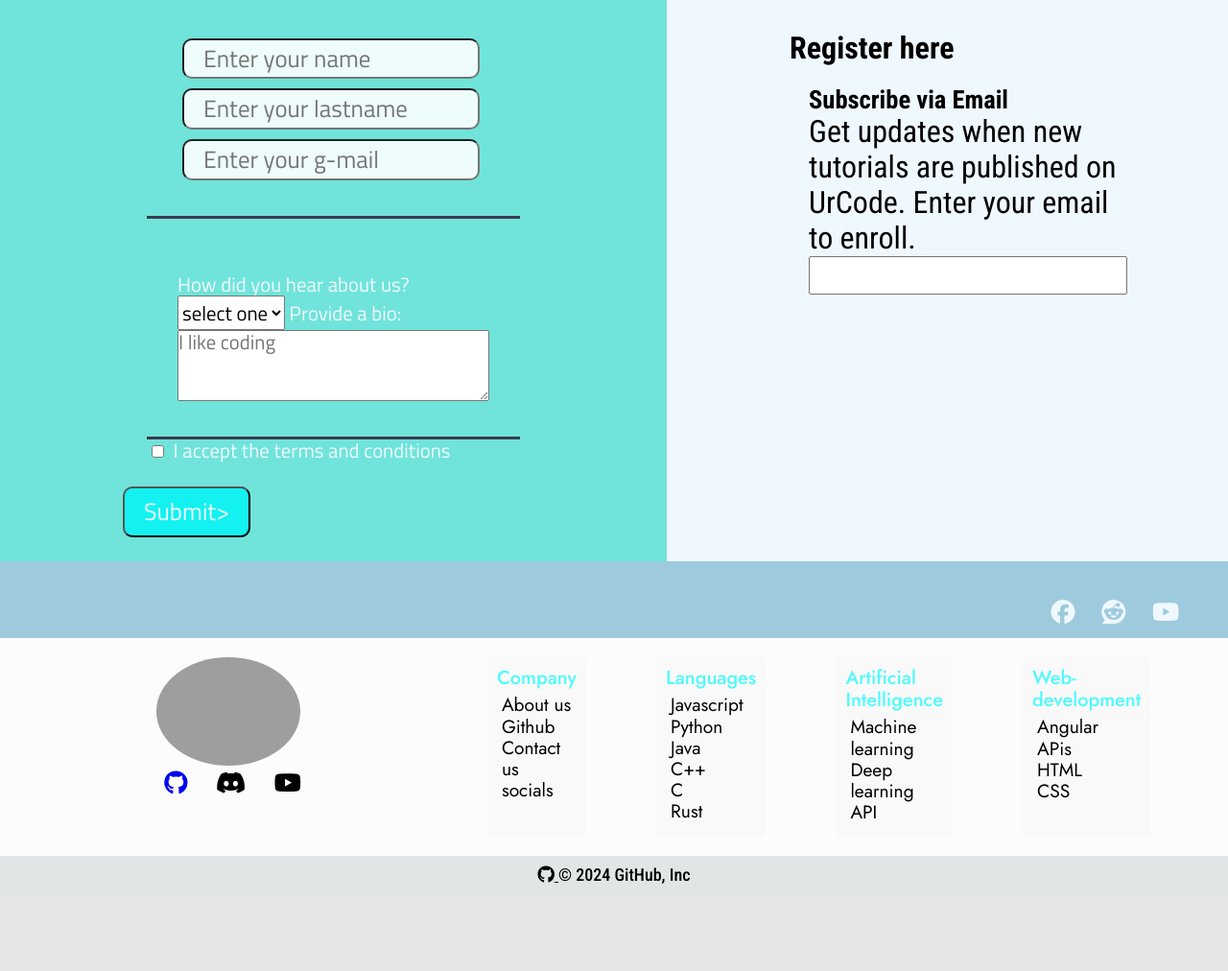
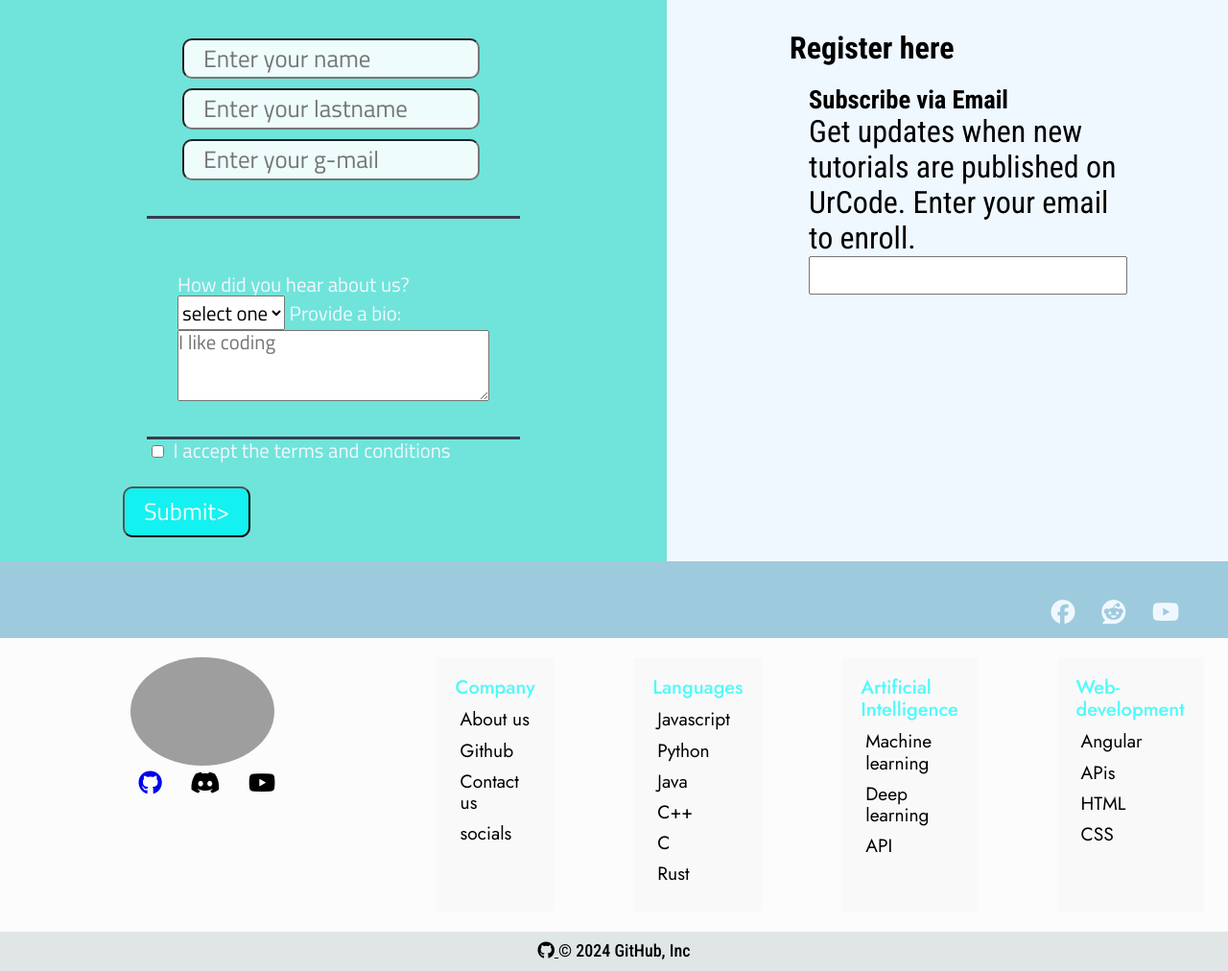
Before and after one commit to marck001/Online-course-landing-page, a plain HTML site: page src/index.html in a window 1280 px wide. Shown: the part 2530-3542 px from the top of the page at 96% size. Before the commit the page ends 3463 px from the top, so only its background shows below. Drawn offline with Linux system fonts and the light colour scheme; grey boxes are pictures that could not be loaded; a web font is replaced by a local one.

Commit message:
Update footer.css

```diff
--- a/src/css/layout/footer.css
+++ b/src/css/layout/footer.css
@@ -19,7 +19,8 @@
 .footer-content .row {
     display: flex;
     flex-direction: column;
-    padding: 10px;
+    padding: 20px;
+
     background-color: rgba(241, 241, 241, 0.3);
     border-radius: 3px;
 }
@@ -31,9 +32,21 @@
 
 }
 
+.footer-content .row h3:hover {
+
+    border-bottom: solid rgb(161, 161, 236) 1px ;
+    border-width: 3px;
+    transition: all 0.2s;
+
+}
+
 .footer-text {
     list-style: none;
-    margin: 5px;
+
+}
+
+.footer-text li{
+    margin: 10px 5px;
 }
 
 
```
